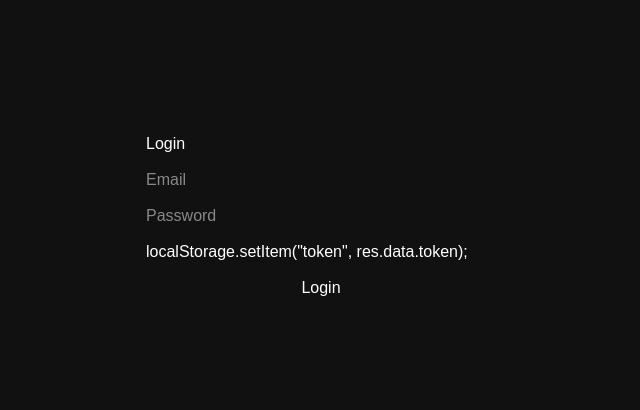
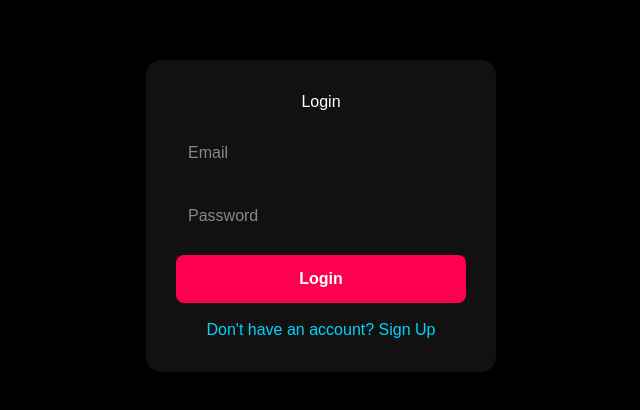
Before and after one commit to blueprintwealth6-coder/nova-client, a Next.js app: page /login in a window 1280 px wide. Shown: the part 184-594 px from the top of the page, without its empty margins (319-959 px from the left). Built offline with nearby package versions, Linux system fonts and the light colour scheme; no server answers.

Commit message:
Fixed login page

```diff
--- a/app/login/page.tsx
+++ b/app/login/page.tsx
@@ -9,9 +9,17 @@ export default function LoginPage() {
 
   const [email, setEmail] = useState("");
   const [password, setPassword] = useState("");
+  const [loading, setLoading] = useState(false);
 
   const login = async () => {
+    if (!email || !password) {
+      alert("Please enter email and password");
+      return;
+    }
+
     try {
+      setLoading(true);
+
       const res = await API.post("/auth/login", {
         email,
         password,
@@ -24,47 +32,98 @@ export default function LoginPage() {
 
       router.push("/feed");
     } catch (err: any) {
-      alert(err.response?.data?.message || "Login Failed");
+      console.log(err);
+
+      alert(
+        err?.response?.data?.message ||
+          "Login Failed. Please try again."
+      );
+    } finally {
+      setLoading(false);
     }
   };
 
   return (
     <div
       style={{
+        background: "#000",
         height: "100vh",
         display: "flex",
         justifyContent: "center",
         alignItems: "center",
-        background: "#111",
       }}
     >
       <div
         style={{
-          width: 350,
+          width: "350px",
+          background: "#111",
+          padding: "30px",
+          borderRadius: "15px",
           display: "flex",
           flexDirection: "column",
-          gap: 12,
+          gap: "15px",
         }}
       >
-        <h1 style={{ color: "white" }}>Login</h1>
+        <h1
+          style={{
+            color: "#fff",
+            textAlign: "center",
+          }}
+        >
+          Login
+        </h1>
 
         <input
+          type="email"
           placeholder="Email"
+          value={email}
           onChange={(e) => setEmail(e.target.value)}
+          style={{
+            padding: "12px",
+            borderRadius: "8px",
+            border: "none",
+          }}
         />
 
         <input
           type="password"
           placeholder="Password"
+          value={password}
           onChange={(e) => setPassword(e.target.value)}
+          style={{
+            padding: "12px",
+            borderRadius: "8px",
+            border: "none",
+          }}
         />
 
+        <button
+          onClick={login}
+          disabled={loading}
+          style={{
+            background: "#ff0050",
+            color: "#fff",
+            border: "none",
+            padding: "12px",
+            borderRadius: "8px",
+            cursor: "pointer",
+            fontWeight: "bold",
+          }}
+        >
+          {loading ? "Logging in..." : "Login"}
+        </button>
 
-localStorage.setItem("token", res.data.token);
-
-
-
-        <button onClick={login}>Login</button>
+        <button
+          onClick={() => router.push("/signup")}
+          style={{
+            background: "transparent",
+            color: "#00d4ff",
+            border: "none",
+            cursor: "pointer",
+          }}
+        >
+          Don't have an account? Sign Up
+        </button>
       </div>
     </div>
   );
```
